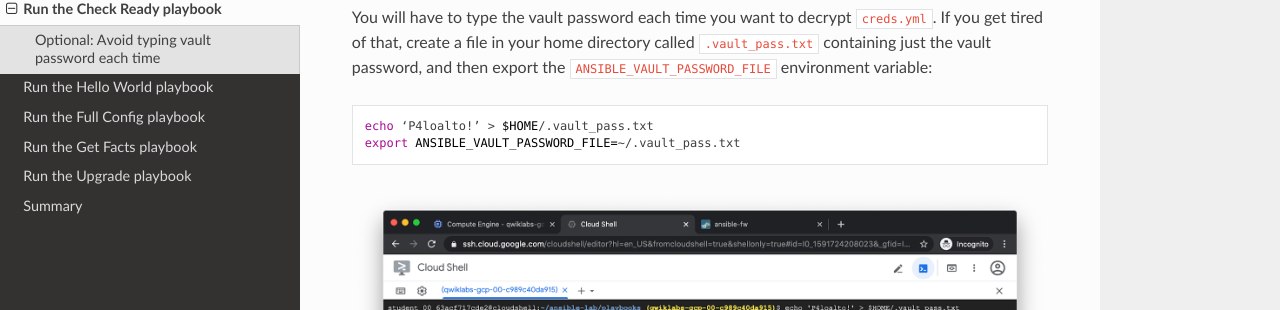
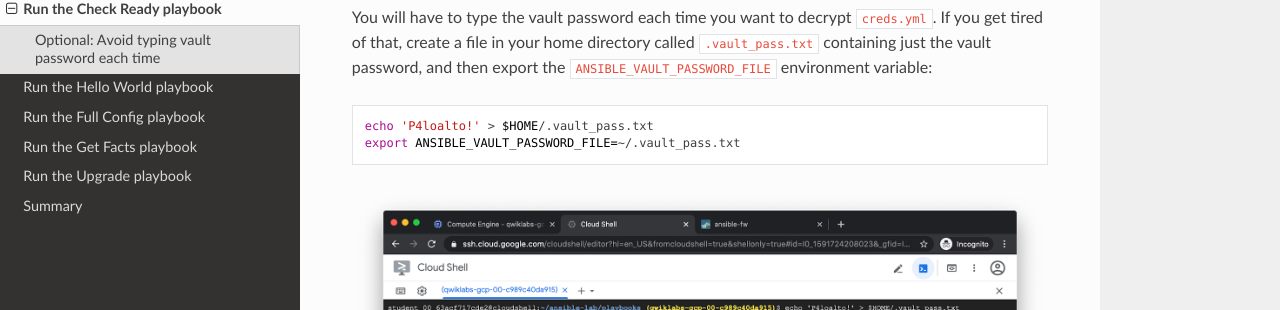
Before and after one commit to PaloAltoNetworks/ansible-lab, a Sphinx documentation site: the page built from docs/02-check-ready/check-ready.rst, in a window 1280 px wide and 900 px high, scrolled down 1166 px. Shown: the part 141-451 px from the top of the window. Built offline with Sphinx 7.4.7 and the Read the Docs theme 2.0.0, drawn with Linux system fonts in a browser that asks for light colours.

```diff
--- a/docs/02-check-ready/check-ready.rst
+++ b/docs/02-check-ready/check-ready.rst
@@ -39,7 +39,7 @@ the ``ANSIBLE_VAULT_PASSWORD_FILE`` environment variable:
 
 .. code-block:: bash
 
-   echo ‘P4loalto!’ > $HOME/.vault_pass.txt
+   echo 'P4loalto!' > $HOME/.vault_pass.txt
    export ANSIBLE_VAULT_PASSWORD_FILE=~/.vault_pass.txt
 
 .. figure:: vault-pass.png
```
